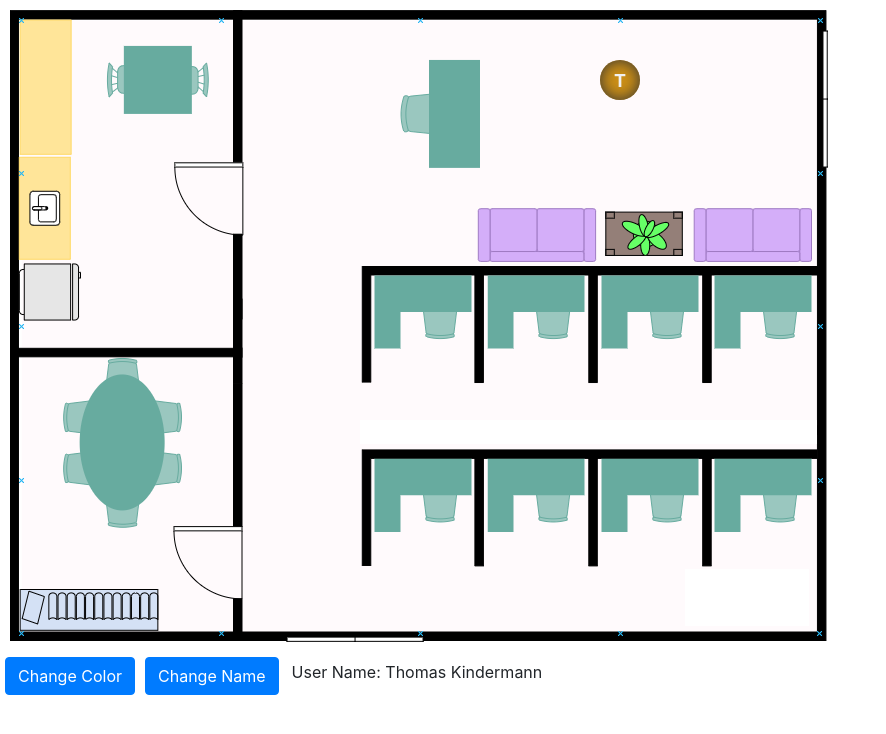
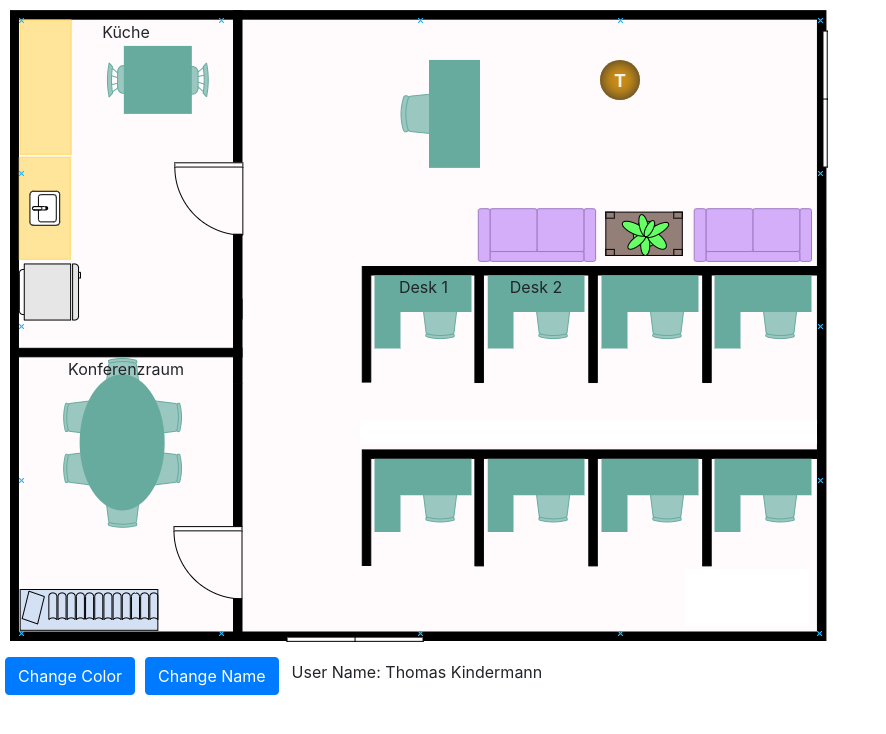
Before and after one commit to kitconcept/digital-office, a React (Create React App) app: page / in a window 1280 px wide. Shown: the top 734 px of the page, without its empty margins (0-886 px from the left). Built offline with nearby package versions, Linux system fonts and the light colour scheme.

Commit message:
updated Office to new Office and removed new Office files

```diff
--- a/src/App.css
+++ b/src/App.css
@@ -1,124 +1,40 @@
-.App {
+.Office {
+  background-image: url("./assets/OfficeFloor.PNG");
+  width: 818px;
+  height: 632px;
+  margin: 10px;
+}
+
+.Avatar {
+  width: 40px;
+  height: 40px;
+  background: #cc8f16;
+  color: #f0f0f0;
+  position: absolute;
+  top: 0;
+  left: 0;
+  font-size: 18px;
+  font-weight: bold;
+  padding-top: 7px;
+  border-radius: 50%;
+  text-align: center;
+  box-shadow: inset 0 0 15px #333;
+}
+
+.Room {
+  position: absolute;
   text-align: center;
 }
 
-.App-logo {
-  height: 40vmin;
-  pointer-events: none;
+.Options {
+  display: flex;
 }
 
-@media (prefers-reduced-motion: no-preference) {
-  .App-logo {
-    animation: App-logo-spin infinite 20s linear;
-  }
-}
-
-.App-header {
-  background-color: #282c34;
-  min-height: 100vh;
-  display: flex;
-  flex-direction: column;
-  align-items: center;
-  justify-content: center;
-  font-size: calc(10px + 2vmin);
-  color: white;
-}
-
-.App-link {
-  color: #61dafb;
-}
-
-@keyframes App-logo-spin {
-  from {
-    transform: rotate(0deg);
-  }
-  to {
-    transform: rotate(360deg);
-  }
-}
-
-.Container {
-  background-color: White;
-  display: grid;
-  grid-template-columns: auto 50vh auto;
-  grid-template-rows: auto 50vh auto;
-  height: 100vh;
-  width: 100vw;
-}
-.NavBar {
-  grid-column-start: 2;
-  display: grid;
-  grid-template-rows: auto auto;
-  grid-template-columns: auto 190px auto;
-}
-
-.Button {
-  height: 45px;
-  grid-row-start: 2;
-}
-.NameChange {
-  grid-column-start: 1;
-}
-.ColorChange {
-  grid-column-start: 3;
+.btn-primary.Option {
+  margin: 5px;
 }
 .UserName {
-  grid-column-start: 2;
-  grid-row-start: 2;
-}
-
-.Floor {
-  background-color: grey;
-  grid-column-start: 2;
-  grid-row-start: 2;
-  display: grid;
-  grid-template-columns: 33.3% 33.3% 33.3%;
-  grid-template-rows: 33.3% 33.3% 33.3%;
-  padding: 1%;
-}
-.Room {
-  background-color: rgb(128, 94, 43);
-  color: cornsilk;
-  size: 100%;
-  margin: 5%;
-  text-align: center;
-}
-
-.Number1 {
-  grid-column-start: 1;
-  grid-row-start: 1;
-}
-.Number2 {
-  grid-column-start: 2;
-  grid-row-start: 1;
-}
-.Number3 {
-  grid-column-start: 3;
-  grid-row-start: 1;
-}
-.Number4 {
-  grid-column-start: 1;
-  grid-row-start: 2;
-}
-.Number5 {
-  grid-column-start: 2;
-  grid-row-start: 2;
-}
-.Number6 {
-  grid-column-start: 3;
-  grid-row-start: 2;
-}
-.Number7 {
-  grid-column-start: 1;
-  grid-row-start: 3;
-}
-.Number8 {
-  grid-column-start: 2;
-  grid-row-start: 3;
-}
-.Number9 {
-  grid-column-start: 3;
-  grid-row-start: 3;
+  padding: 8px;
 }
 
 .modal-dialog.modal-customWidth {
@@ -126,6 +42,7 @@
   max-width: 900px;
 }
 
+/*
 .modal-body.ColorPicker {
   display: flex;
 }
@@ -197,23 +114,4 @@
 .Color.White:hover {
   background-color: rgb(196, 196, 196);
 }
-
-.Avatar {
-  width: 30%;
-  height: 30%;
-
-  position: relative;
-  top: 30%;
-  left: 35%;
-
-  font-size: 18px;
-  font-weight: bold;
-  border-radius: 50%;
-  text-align: center;
-  box-shadow: inset 0 0 15px #333;
-  padding-top: 4%;
-}
-
-.RoomTitle {
-  height: 24px;
-}
+*/
--- a/src/App.js
+++ b/src/App.js
@@ -1,10 +1,9 @@
 import Office from "./Office/Office.js";
-import NewOffice from "./NewOffice/NewOffice.js";
 
 function App() {
   return (
     <div className="App">
-      <NewOffice />
+      <Office />
     </div>
   );
 }
--- a/src/NewOffice/NewOffice.css
+++ /dev/null
@@ -1,38 +0,0 @@
-.NewOffice {
-  background-image: url("../assets/OfficeFloor.PNG");
-  width: 818px;
-  height: 632px;
-  margin: 10px;
-}
-
-.NewAvatar {
-  width: 40px;
-  height: 40px;
-  background: #cc8f16;
-  color: #f0f0f0;
-  position: absolute;
-  top: 0;
-  left: 0;
-  font-size: 18px;
-  font-weight: bold;
-  padding-top: 7px;
-  border-radius: 50%;
-  text-align: center;
-  box-shadow: inset 0 0 15px #333;
-}
-
-.NewRoom {
-  position: absolute;
-  opacity: 60%;
-}
-
-.Options {
-  display: flex;
-}
-
-.btn-primary.Option {
-  margin: 5px;
-}
-.UserName {
-  padding: 8px;
-}
--- a/src/NewOffice/NewOffice.js
+++ /dev/null
@@ -1,135 +0,0 @@
-import React, { useState, useEffect } from "react";
-import "./NewOffice.css";
-import NewRoom from "./NewRoom.js";
-import Options from "./Options.js";
-
-const NewOffice = () => {
-  const windowDimensions = useWindowResize();
-  const [top, setTop] = useState(60);
-  const [left, setLeft] = useState(600);
-  const ArrowUp = useKeyPress("ArrowUp");
-  const ArrowDown = useKeyPress("ArrowDown");
-  const ArrowLeft = useKeyPress("ArrowLeft");
-  const ArrowRight = useKeyPress("ArrowRight");
-  const EnterKey = useKeyPress("Enter");
-  const [userFullName, setUserFullName] = useState("Thomas Kindermann");
-  const nameSubmit = (firstname, lastname) => {
-    if (firstname !== "") setUserFullName(firstname + " " + lastname);
-  };
-
-  useEffect(() => {
-    const interval = setInterval(() => {
-      if (ArrowUp && top > 20) {
-        setTop(top - 1);
-      }
-      if (ArrowDown && top < windowDimensions[0]) {
-        setTop(top + 1);
-      }
-      if (ArrowRight && left < windowDimensions[1]) {
-        setLeft(left + 1);
-      }
-      if (ArrowLeft && left > 19) {
-        setLeft(left - 1);
-      }
-    }, 2);
-    return () => clearInterval(interval);
-    // eslint-disable-next-line react-hooks/exhaustive-deps
-  }, [ArrowUp, ArrowDown, ArrowRight, ArrowLeft, left, top]);
-
-  return (
-    <div className="NewContainer">
-      <div className="NewOffice">
-        <NewRoom
-          width={214}
-          height={328}
-          left={19}
-          top={20}
-          avatarPosition={[left, top]}
-        />
-        <NewRoom
-          width={214}
-          height={274}
-          left={19}
-          top={357}
-          avatarPosition={[left, top]}
-        />
-
-        <NewRoom
-          width={103}
-          height={108}
-          left={372}
-          top={275}
-          avatarPosition={[left, top]}
-        />
-      </div>
-      <Options
-        userFullName={userFullName}
-        nameSubmit={nameSubmit}
-        EnterKey={EnterKey}
-      />
-      <div className="NewAvatar" style={{ top: top, left: left }}>
-        {userFullName.charAt(0)}
-      </div>
-    </div>
-  );
-};
-
-//Key Press Hook
-function useKeyPress(targetKey) {
-  // State for keeping track of whether key is pressed
-  const [keyPressed, setKeyPressed] = useState(false);
-
-  // If pressed key is target key then set to true
-  function downHandler({ key }) {
-    if (key === targetKey) {
-      setKeyPressed(true);
-    }
-  }
-
-  // If released key is trget key then set to false
-  const upHandler = ({ key }) => {
-    if (key === targetKey) {
-      if (key === targetKey) {
-        setKeyPressed(false);
-      }
-    }
-  };
-  // Add event listeners
-  useEffect(() => {
-    window.addEventListener("keydown", downHandler);
-    window.addEventListener("keyup", upHandler);
-
-    // Remove event listeners on cleanup
-    return () => {
-      window.removeEventListener("keydown", downHandler);
-      window.removeEventListener("keyup", upHandler);
-    };
-    // eslint-disable-next-line react-hooks/exhaustive-deps
-  }, []);
-
-  return keyPressed;
-}
-
-//Window Resize Hook
-function useWindowResize() {
-  const [maxWindwoWidth, setMaxWindowWidth] = useState(
-    window.innerWidth - (window.innerWidth - 818) - 41
-  );
-  const [maxWindowHeight, setMaxWindowHeight] = useState(
-    window.innerHeight - (window.innerHeight - 632) - 40
-  );
-  function ResizeHandler() {
-    setMaxWindowWidth(window.innerWidth - (window.innerWidth - 818) - 41);
-    setMaxWindowHeight(window.innerHeight - (window.innerHeight - 632) - 40);
-  }
-  useEffect(() => {
-    window.addEventListener("resize", ResizeHandler);
-    return () => {
-      window.removeEventListener("resize", ResizeHandler);
-    };
-  }, []);
-
-  return [maxWindowHeight, maxWindwoWidth];
-}
-
-export default NewOffice;
--- a/src/NewOffice/NewRoom.js
+++ /dev/null
@@ -1,72 +0,0 @@
-import React, { useState, useEffect } from "react";
-import "./NewOffice.css";
-import CallModal from "../Office/CallModal.js";
-
-const NewRoom = (props) => {
-  //state for showing jitsi Call in a Modal
-  const [modalShow, setModalShow] = useState(false);
-  const handleShow = () => setModalShow(true);
-  const handleHide = () => setModalShow(false);
-
-  const insideRoomFlag = useAvatarPositionCheck(
-    props.avatarPosition,
-    props.left,
-    props.top,
-    props.width,
-    props.height
-  );
-
-  useEffect(() => {
-    if (insideRoomFlag) {
-      handleShow();
-    } else handleHide();
-  }, [insideRoomFlag]);
-
-  return (
-    <>
-      <div
-        className="NewRoom"
-        style={{
-          width: props.width,
-          height: props.height,
-          top: props.top,
-          left: props.left,
-        }}
-      ></div>
-      {
-        //only return jitsi Call-modal if the room has a Call set up
-        props.roomName !== "" && (
-          <CallModal
-            show={modalShow}
-            onHide={handleHide}
-            roomTitle={props.roomTitle}
-            roomName={props.roomName}
-            userFullName={props.userFullName}
-          />
-        )
-      }
-    </>
-  );
-};
-
-function useAvatarPositionCheck(avatarPosition, left, top, width, height) {
-  const [positionCheck, setPositionCheck] = useState(false);
-
-  useEffect(() => {
-    if (
-      avatarPosition[0] > left &&
-      avatarPosition[0] < left + width - 40 &&
-      avatarPosition[1] > top &&
-      avatarPosition[1] < top + height - 40
-    ) {
-      setPositionCheck(true);
-    } else {
-      setPositionCheck(false);
-    }
-    // eslint-disable-next-line react-hooks/exhaustive-deps
-  }, [avatarPosition]);
-
-  return positionCheck;
-}
-
-export default NewRoom;
--- a/src/Office/Office.js
+++ b/src/Office/Office.js
@@ -1,116 +1,82 @@
 import React, { useState, useEffect } from "react";
 import Room from "./Room.js";
-import Button from "react-bootstrap/Button";
 import ColorPickerModal from "./ColorPickerModal.js";
-import NameChangeModal from "./NameChangeModal.js";
 import RoomList from "./RoomList";
+import Options from "./Options.js";
 import "../App.css";
 
 const Office = () => {
-  //User Name for the jitsi Call
-  const [userFullName, setUserFullName] = useState("Thomas Kindermann");
-  //state for keeping track of the Avatar Position
-  const [AvatarPosition, setAvatarPosition] = useState(5);
-  //calling KeyPress Hooks
+  const windowDimensions = useWindowResize();
+  const [top, setTop] = useState(60);
+  const [left, setLeft] = useState(600);
   const ArrowUp = useKeyPress("ArrowUp");
   const ArrowDown = useKeyPress("ArrowDown");
   const ArrowLeft = useKeyPress("ArrowLeft");
   const ArrowRight = useKeyPress("ArrowRight");
   const EnterKey = useKeyPress("Enter");
-  // Modal State for Name Change
-  const [showNameChange, setShowNameChange] = useState(false);
-  const handleCloseNameChange = () => setShowNameChange(false);
-  const handleShowNameChange = () => setShowNameChange(true);
-  // Save the changed Name in userFullName
+  const [userFullName, setUserFullName] = useState("Thomas Kindermann");
   const nameSubmit = (firstname, lastname) => {
     if (firstname !== "") setUserFullName(firstname + " " + lastname);
-    handleCloseNameChange();
-  };
-  // Modal State for ColorPicker
-  const [showColorPicker, setShowColorPicker] = useState(false);
-  const handleCloseColorPicker = () => setShowColorPicker(false);
-  const handleShowColorPicker = () => setShowColorPicker(true);
-  const [AvatarColor, setAvatarColor] = useState("Color White");
-  const colorSubmit = (newColor) => {
-    setAvatarColor(newColor);
-    setShowColorPicker(false);
   };
 
-  //Movement of the Avatar via AvatarPosition in 3x3 grid
   useEffect(() => {
-    if (ArrowUp && AvatarPosition > 3) {
-      setAvatarPosition(AvatarPosition - 3);
-    }
-    if (ArrowDown && AvatarPosition < 7) {
-      setAvatarPosition(AvatarPosition + 3);
-    }
-    if (ArrowRight && AvatarPosition % 3 !== 0) {
-      setAvatarPosition(AvatarPosition + 1);
-    }
-    if (ArrowLeft && AvatarPosition % 3 !== 1) {
-      setAvatarPosition(AvatarPosition - 1);
-    }
+    const interval = setInterval(() => {
+      if (ArrowUp && top > 20) {
+        setTop(top - 1);
+      }
+      if (ArrowDown && top < windowDimensions[0]) {
+        setTop(top + 1);
+      }
+      if (ArrowRight && left < windowDimensions[1]) {
+        setLeft(left + 1);
+      }
+      if (ArrowLeft && left > 19) {
+        setLeft(left - 1);
+      }
+    }, 2);
+    return () => clearInterval(interval);
     // eslint-disable-next-line react-hooks/exhaustive-deps
-  }, [ArrowUp, ArrowDown, ArrowRight, ArrowLeft]);
+  }, [ArrowUp, ArrowDown, ArrowRight, ArrowLeft, left, top]);
 
   return (
-    <>
-      <div className="Container">
-        <div className="NavBar">
-          <Button onClick={handleShowNameChange} className="NameChange Button">
-            Change Name
-          </Button>
-          <div className="UserName">
-            User Name:
-            <br /> {userFullName}
-          </div>
-          <Button
-            onClick={handleShowColorPicker}
-            className="ColorChange Button"
-          >
-            Change Color
-          </Button>
-        </div>
-        <div className="Floor">
-          {createRooms(RoomList, AvatarPosition, AvatarColor, userFullName)}
-        </div>
+    <div className="Container">
+      <div className="Office">
+        {createRooms(RoomList, [left, top], userFullName)}
       </div>
-      <NameChangeModal
-        show={showNameChange}
-        handleClose={handleCloseNameChange}
+      <Options
+        userFullName={userFullName}
         nameSubmit={nameSubmit}
         EnterKey={EnterKey}
       />
-      <ColorPickerModal
-        colorSubmit={colorSubmit}
-        userFullName={userFullName}
-        show={showColorPicker}
-        handleClose={handleCloseColorPicker}
-      />
-    </>
+      <div className="Avatar" style={{ top: top, left: left }}>
+        {userFullName.charAt(0)}
+      </div>
+    </div>
   );
 };
 
-//Create Array Of Rooms for Office Render
-function createRooms(roomList, AvatarPosition, AvatarColor, userFullName) {
+// //Create Array Of Rooms for Office Render
+function createRooms(roomList, avatarPosition, userFullName) {
   let Rooms = [];
-  for (let i = 0; i < 9; i++) {
+  for (let i = 0; i < roomList.length; i++) {
     Rooms.push(
       <Room
         key={i}
-        RoomNumber={i + 1}
+        width={roomList[i].width}
+        height={roomList[i].height}
+        left={roomList[i].left}
+        top={roomList[i].top}
         roomTitle={roomList[i].title}
         roomName={roomList[i].name}
         userFullName={userFullName}
-        AvatarSelector={AvatarPosition}
-        AvatarColor={AvatarColor}
+        avatarPosition={avatarPosition}
       />
     );
   }
   return Rooms;
 }
 
-//KeyPress Hook
+//Key Press Hook
 function useKeyPress(targetKey) {
   // State for keeping track of whether key is pressed
   const [keyPressed, setKeyPressed] = useState(false);
@@ -130,7 +96,6 @@ function useKeyPress(targetKey) {
       }
     }
   };
-
   // Add event listeners
   useEffect(() => {
     window.addEventListener("keydown", downHandler);
@@ -147,4 +112,26 @@ function useKeyPress(targetKey) {
   return keyPressed;
 }
 
+//Window Resize Hook
+function useWindowResize() {
+  const [maxWindwoWidth, setMaxWindowWidth] = useState(
+    window.innerWidth - (window.innerWidth - 818) - 41
+  );
+  const [maxWindowHeight, setMaxWindowHeight] = useState(
+    window.innerHeight - (window.innerHeight - 632) - 40
+  );
+  function ResizeHandler() {
+    setMaxWindowWidth(window.innerWidth - (window.innerWidth - 818) - 41);
+    setMaxWindowHeight(window.innerHeight - (window.innerHeight - 632) - 40);
+  }
+  useEffect(() => {
+    window.addEventListener("resize", ResizeHandler);
+    return () => {
+      window.removeEventListener("resize", ResizeHandler);
+    };
+  }, []);
+
+  return [maxWindowHeight, maxWindwoWidth];
+}
+
 export default Office;
--- a/src/Office/Room.js
+++ b/src/Office/Room.js
@@ -5,37 +5,36 @@ import "../App.css";
 const Room = (props) => {
   //state for showing jitsi Call in a Modal
   const [modalShow, setModalShow] = useState(false);
-  //creating className for Room position in CSS
-  const RoomNumber = "Room Number" + props.RoomNumber;
-  // Show and Hide Handlers for CallModal
   const handleShow = () => setModalShow(true);
   const handleHide = () => setModalShow(false);
 
-  //checking if the Avatar is in the current Room
+  const insideRoomFlag = useAvatarPositionCheck(
+    props.avatarPosition,
+    props.left,
+    props.top,
+    props.width,
+    props.height
+  );
+
   useEffect(() => {
-    if (props.RoomNumber === props.AvatarSelector) {
+    if (insideRoomFlag) {
       handleShow();
-    } else {
-      handleHide();
-    }
-  }, [props.RoomNumber, props.AvatarSelector]);
+    } else handleHide();
+  }, [insideRoomFlag]);
 
-  // return the Office room
   return (
     <>
-      <div className={RoomNumber}>
-        <div className="RoomTitle">{props.roomTitle}</div>
-
-        {
-          //only returning Avatar if its present in the Room
-          props.RoomNumber === props.AvatarSelector && (
-            <div className={"Avatar " + props.AvatarColor}>
-              {props.userFullName.charAt(0)}
-            </div>
-          )
-        }
+      <div
+        className="Room"
+        style={{
+          width: props.width,
+          height: props.height,
+          top: props.top,
+          left: props.left,
+        }}
+      >
+        {props.roomTitle}
       </div>
-
       {
         //only return jitsi Call-modal if the room has a Call set up
         props.roomName !== "" && (
@@ -52,4 +51,24 @@ const Room = (props) => {
   );
 };
 
+function useAvatarPositionCheck(avatarPosition, left, top, width, height) {
+  const [positionCheck, setPositionCheck] = useState(false);
+
+  useEffect(() => {
+    if (
+      avatarPosition[0] > left &&
+      avatarPosition[0] < left + width - 40 &&
+      avatarPosition[1] > top &&
+      avatarPosition[1] < top + height - 40
+    ) {
+      setPositionCheck(true);
+    } else {
+      setPositionCheck(false);
+    }
+    // eslint-disable-next-line react-hooks/exhaustive-deps
+  }, [avatarPosition]);
+
+  return positionCheck;
+}
+
 export default Room;
--- a/src/Office/RoomList.js
+++ b/src/Office/RoomList.js
@@ -4,40 +4,39 @@
 
 const RoomList = [
   {
+    width: 214,
+    height: 328,
+    left: 19,
+    top: 20,
     name: "kitconcept-digital-office-123e4567-e89b-12d3-a456-426655440000",
-    title: "Bonn",
+    title: "Küche",
   },
+
   {
-    name: "",
-    title: "",
+    width: 214,
+    height: 274,
+    left: 19,
+    top: 357,
+    name: "kitconcept-digital-office-123e4567-e89b-12d3-a456-426655440001",
+    title: "Konferenzraum",
   },
+
   {
-    name: "kitconcept-digital-office-123e4567-e89b-12d3-a456-426655440001",
-    title: "Barcelona",
+    width: 103,
+    height: 108,
+    left: 372,
+    top: 275,
+    name: "kitconcept-digital-office-123e4567-e89b-12d3-a456-426655440002",
+    title: "Desk 1",
   },
+
   {
-    name: "",
-    title: "",
-  },
-  {
-    name: "",
-    title: "",
-  },
-  {
-    name: "",
-    title: "",
-  },
-  {
-    name: "kitconcept-digital-office-123e4567-e89b-12d3-a456-426655440002",
-    title: "Oslo",
-  },
-  {
-    name: "",
-    title: "",
-  },
-  {
+    width: 104,
+    height: 108,
+    left: 484,
+    top: 275,
     name: "kitconcept-digital-office-123e4567-e89b-12d3-a456-426655440003",
-    title: "London",
+    title: "Desk 2",
   },
 ];
 
```
Also changed, not shown: src/Office/Options.js (renamed from src/NewOffice/Options.js).
